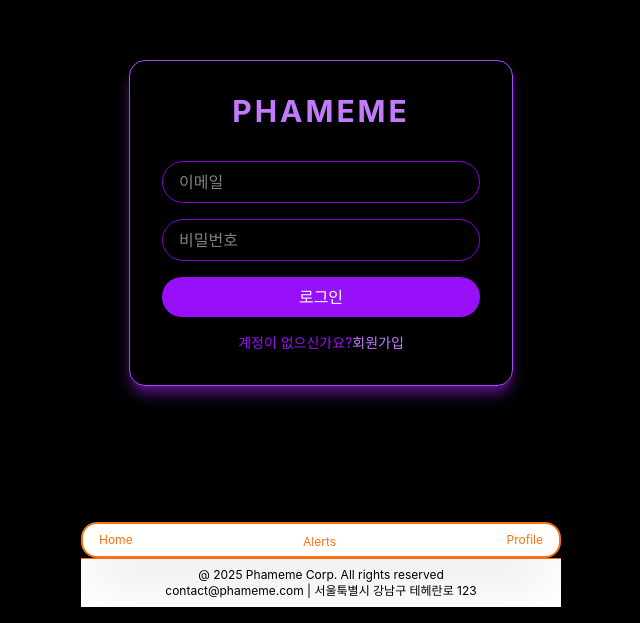
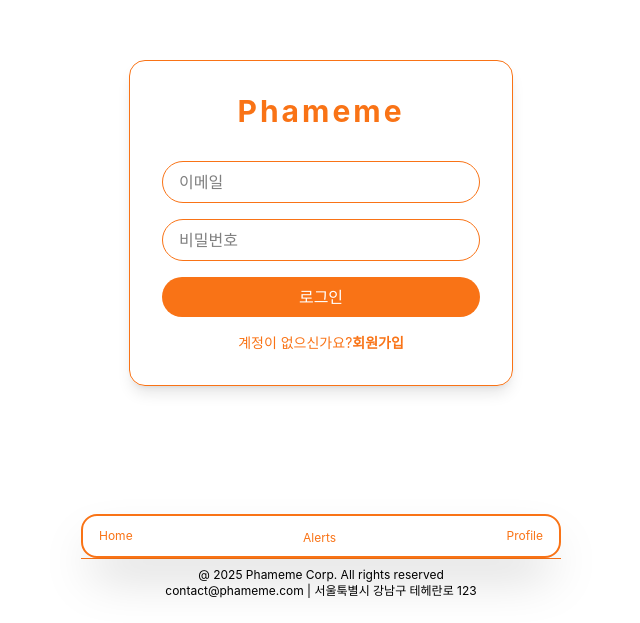
Before and after one commit to momohyphon/phameme-web, a React (Vite) app: page /login in a window 1280 px wide. Shown: the part 177-800 px from the top of the page, without its empty margins (319-959 px from the left). Built offline with nearby package versions, Linux system fonts and the light colour scheme.

Commit message:
회원가입수정

```diff
--- a/src/App.jsx
+++ b/src/App.jsx
@@ -2,7 +2,6 @@
 
 import Login from "./pages/Login";
 import MyPage from "./pages/MyPage";
-import Signup from "./pages/Signup";
 import Home from "./pages/Home";
 import BottomNav from "./pages/BottomNav";
 
@@ -12,7 +11,6 @@
       <Routes>
         <Route path="/" element={<Home />} />
         <Route path="/login" element={<Login />} />
-        <Route path="/signup" element={<Signup />} />
         <Route path="/mypage" element={<MyPage />} />
       </Routes>
       <BottomNav />
--- a/src/pages/BottomNav.jsx
+++ b/src/pages/BottomNav.jsx
@@ -31,7 +31,7 @@
           transition: "transform 0.8s ease-in-out",
           borderColor: currentColor,
         }}
-        className="flex justify-around items-center bg-white border-2 rounded-2xl px-4 py-1 shadow-2xl"
+        className="flex justify-around items-center bg-white border-2 rounded-2xl px-4 py-2 shadow-2xl"
       >
         <button
           onClick={() => navigate("/")}
--- a/src/pages/Home.jsx
+++ b/src/pages/Home.jsx
@@ -21,7 +21,7 @@
           borderColor: currentColor,
           transition: "border-color 1s ease",
         }}
-        className="border-b px-4 py-3 flex justify-between items-center"
+        className="border-b px-4 pt-6 pb-3 flex justify-between items-center"
       >
         <h1
           style={{ color: currentColor, transition: "color 1s ease" }}
--- a/src/pages/Login.jsx
+++ b/src/pages/Login.jsx
@@ -1,14 +1,35 @@
 import { auth } from "../firebase";
 import { signInWithEmailAndPassword } from "firebase/auth";
 import {useNavigate } from "react-router-dom";
+import { useState, useEffect } from 'react';
+import { createUserWithEmailAndPassword } from 'firebase/auth';
 
-import { useState } from "react"
 
 function Login() {
     const[email, setEmail] = useState("");
     const [password, setPassword] = useState("");
     const [error, setError] = useState("");
     const navigate = useNavigate();
+    const neonColors = ["#7C3AED", "#EC4899", "#F97316", "#3B82F6", "#10B981"];
+    const [colorIndex, setColorIndex] = useState(0);
+    const [showSignup, setShowSignup] = useState(false);
+    const [signupName ,setSignupName] = useState("");
+    const [signupGender, setSignupGender] = useState("");
+    const [signupEmail, setSignupEmail] = useState("");
+    const [signupPassword, setSignupPassword] = useState("");
+    const [signupPasswordConfirm, setSignupPasswordConfirm] = useState("");
+    const [signupError, setSignupError] = useState("");
+    const [signupSuccess, setSignupSuccess] = useState("");
+
+    useEffect(()=>{
+
+        const interval = setInterval(() => {
+            setColorIndex((prev) => (prev+1)% neonColors.length);
+        }, 2000);
+        return () => clearInterval(interval);
+    }, []);
+
+    const currentColor = neonColors[colorIndex]
 
     const handleLogin = async () => {
         try {
@@ -17,27 +38,61 @@
         } catch (ree) {
             setError ("이메일 또는 비밀번호가 틀렸습니다.");
         }
+
     };
 
+    const handleSignup = async () => {
+        if (signupPassword !== signupPasswordConfirm) {
+            setSignupError("비밀번호가 일치하지 않습니다.");
+            return
+        }
+        try {
+            await createUserWithEmailAndPassword(auth, signupEmail, signupPassword);
+
+            setSignupSuccess(`${signupName}님 환영합니다.`);
+
+            setTimeout(() => {
+                setShowSignup(false);
+                setSignupSuccess("");
+                setSignupName("");
+                setSignupGender("");
+                setSignupEmail("");
+                setSignupPasswordConfirm("");
+            }, 2000);
+        } catch (err) {
+            setSignupError("회원가입실패.이메일 형식을 확인해 주세요")
+        }
+    };
+
+
     return (
-        <div className="min-h-screen bg-black flex items-center justify-center">
-            <div className="border border-purple-500 rounded-2xl p-8 w-full max-w-sm shadow-lg shadow-purple-900">
-                <h1 className="text-3xl font-bold text-purple-400 tracking-widest text-center mb-8">
-                    PHAMEME
+        <div className="min-h-screen bg-white flex items-center justify-center">
+            <div
+                style={{ borderColor: currentColor, transition: "border-color 1s ease"}}
+                className="border rounded-2xl p-8 w-full max-w-sm shadow-lg"
+
+            >
+                <h1
+                    style ={{color: currentColor, transition: "color 1s ease"}}
+                    className="text-3xl font-bold tracking-widest text-center mb-8"
+                >
+                    Phameme
                 </h1>
                     <input
                         type="email"
                         placeholder="이메일"
                         value={email}
                         onChange ={(e)=> setEmail(e.target.value)}
-                        className ="w-full bg-transparent border border-purple-700 text-white px-4 py-2 rounded-full mb-4 outline-none focus:border-purple-400"
+                        style={{ borderColor: currentColor, transition: "border-color 1s ease"}}
+                        className ="w-full bg-white border text-black px-4 py-2 rounded-full mb-4 outline-none"
                     />
                     <input
                         type="password"
                         placeholder="비밀번호"
                         value={password}
                         onChange={(e)=> setPassword(e.target.value)}
-                        className="w-full bg-transparent border border-purple-700 text-white px-4 py-2 rounded-full mb-4 outline-none focus:border-purple-400"
+                        style={{ borderColor:currentColor, transition: "border-color 1s ease"}}
+                        className="w-full bg-white border text-black px-4 py-2 rounded-full mb-4 outline-none"
                     />
 
                 {error && (
@@ -46,19 +101,114 @@
 
                 <button
                     onClick={handleLogin}
-                    className="w-full bg-purple-600 hover:bg-purple-400 text-white py-2 rounded-full transition mb-4 ml-auto block"
+                    style={{ backgroundColor: currentColor, transition: "background-color 1s ease"}}
+                    className="w-full text-white py-2 rounded-full transition mb-4"
                 >
                     로그인
                 </button>
-                <p className="text-purple-600 text-sm text-center">
+                <p style={{ color: currentColor }} className="text-sm text-center">
                     계정이 없으신가요?{""}
                     <span
-                    onClick={() => navigate("/signup")}
-                    className="text-purple-400 cursor-pointer hover:underline">
+                    onClick={() => setShowSignup(true)}
+                    style={{ color: currentColor}}
+                    className="cursor-pointer hover:underline font-bold">
                         회원가입
                     </span>
                 </p>
             </div>
+        {showSignup && (
+            <div className="fixed inset-0 bg-white bg-opacity-50 flex items-center justify-center z-50">
+                <div
+                    style={{ borderColor: currentColor, transition: "border-color 1s ease"}}
+                    className="border rounded-2xl p-8 w-full max-w-sm shadow-lg bg-white"
+                >
+                    <h1
+                        style={{ color: currentColor, transition: "color 1s ease"}}
+                        className="text-3xl font-bold tracking-widest text-center mb-8"
+                    >
+                        Phameme
+                    </h1>
+                    {signupSuccess && (
+                        <p style={{ color: currentColor }} className="text-center font-bold mb-4">
+                            {signupSuccess}
+                        </p>
+                    )}
+                    <input
+                       type="text"
+                       placeholder="이름"
+                       value={signupName}
+                       onChange={(e) => setSignupName(e.target.value)}
+                       style={{ borderColor: currentColor, transition: "border-color 1s ease"}}
+                       className="w-full bg-white border text-black px-4 py-2 rounded-full mb-4 outline-none"
+                    />
+                    <div className="flex gap-6 mb-4 px-2">
+                        <label style={{color: currentColor }} className="flex items-center gap-2 cursor-pointer">
+                            <input
+                                type="radio"
+                                name="gender"
+                                value="남"
+                                checked={signupGender === "남"}
+                                onChange={(e) => setSignupGender(e.target.value)}
+                            />
+                            남
+                        </label>
+                        <label style={{color: currentColor }} className="flex-center gap-2 cursor-pointer">
+                            <input
+                                type="radio"
+                                name="gender"
+                                value="여"
+                                checked={signupGender === "여"}
+                                onChange={(e) => setSignupGender(e.target.value)}
+                            />
+                            여
+                        </label>
+
+                    </div>
+                    <input
+                        type="email"
+                        placeholder="이메일"
+                        value={signupEmail}
+                        onChange={(e) => setSignupEmail(e.target.value)}
+                        style={{ borderColor: currentColor, transition:"borderColor 1s ease"}}
+                        className="w-full bg-white border text-black px-4 py-2 rounded-full mb-4 outline-none"
+                    />
+                    <input
+                        type="password"
+                        placeholder="비밀번호"
+                        value={signupPasswordConfirm}
+                        onChange={(e) => setSignupPassword(e.target.value)}
+                        className="w-full bg-white border text-black px-4 py-2 rounded-full mb-4 outline-none"
+                    />
+                    <input
+                        type="password"
+                        placeholder="비밀번호"
+                        value={signupPasswordConfirm}
+                        onChange={(e) => setSignupPassword(e.target.value)}
+                        className="w-full bg-white border text-black px-4 py-2 rounded-full mb-4 outline-none"
+                    />
+                    {signupError && (
+                        <p className="text-red-400 text-sm text-center mb-4">{signupError}</p>
+                    )}
+                    <button
+                        onClick={handleSignup}
+                        style={{ backgroundColor: currentColor, transition: "background-color 1s ease"}}
+                        className="w-full text-white py-2 rounded full transition mb-4"
+                    >
+                        회원가입
+                    </button>
+
+                    <button
+                        onClick={() => setShowSignup(false)}
+                        style={{ borderColor: currentColor, color: currentColor}}
+                        className="w-full border py-2 rounded-full transition"
+                    >
+                        닫기
+                    </button>
+                </div>
+
+            </div>
+
+            )}
         </div>
     );
 }
--- a/src/pages/Signup.jsx
+++ b/src/pages/Signup.jsx
@@ -1,66 +1,104 @@
-import { auth } from "../firebase";
-import { createUserWithEmailAndPassword } from "firebase/auth";
-import { useNavigate } from "react-router-dom";
+// import { auth } from "../firebase";
+// import { createUserWithEmailAndPassword } from "firebase/auth";
+// import { useNavigate } from "react-router-dom";
 
-import { useState } from "react";
+// import { useState, useEffect } from "react";
 
-function Signup() {
-  const [email, setEmail] = useState("");
-  const [password, setPassword] = useState("");
-  const [error, setError] = useState("");
-  const navigate = useNavigate();
+// function Signup() {
+//   const [email, setEmail] = useState("");
+//   const [password, setPassword] = useState("");
+//   const [error, setError] = useState("");
+//   const navigate = useNavigate();
+//   const neonColors = ["#7C3AED", "#EC4899", "#F97316", "#3B82F6", "#10B981"];
+//   const [colorIndex, setColorIndex] = useState(0);
 
-  const handleSignup = async () => {
-    try {
-      await createUserWithEmailAndPassword(auth, email, password);
-      navigate("/login");
-    } catch (err) {
-      setError("회원가입 실패. 이메일 형식을 확인해 주세요.");
-    }
-  };
+//   useEffect(() => {
+//     const interval = setInterval(() => {
+//       setColorIndex((prev) => (prev + 1) % neonColors.length);
+//     }, 2000);
+//     return () => clearInterval(interval);
+//   }, []);
+//   const currentColor = neonColors[colorIndex];
 
-  return (
-    <div className="min-h-screen bg-black flex items-center justify-center">
-      <div className="border border-purple-500 rounded-2xl p-8 w-full max-w-sm shadow-lg shadow-purple-900 ">
-        <h1 className="text-3xl font-bold text-purple-400 tracking-widest text-center mb-8">
-          PHAMEME
-        </h1>
-        <input
-          type="email"
-          placeholder="이메일"
-          value={email}
-          onChange={(e) => setEmail(e.target.value)}
-          className="w-full bg-transparent border border-purple-700 text-white px-4 py-2 rounded-full mb-4 outline-none focus:border-purple-400"
-        />
+//   const handleSignup = async () => {
+//     try {
+//       await createUserWithEmailAndPassword(auth, email, password);
+//       navigate("/login");
+//     } catch (err) {
+//       setError("회원가입 실패. 이메일 형식을 확인해 주세요.");
+//     }
+//   };
 
-        <input
-          type="password"
-          placeholder="비밀번호"
-          value={password}
-          onChange={(e) => setPassword(e.target.value)}
-          className="w-full bg-transparent border border-purple-700 text-white px-4 py-2 rounded-full mb-4 outline-none focus:border-purple-400"
-        />
-        {error && (
-          <p className="text-red-400 text-sm text-center mb-4">{error}</p>
-        )}
-        <button
-          onClick={handleSignup}
-          className="w-full bg-purple-600 hover:bg-purple-400 text-white py-2 rounded-full transition mb-4"
-        >
-          회원가입
-        </button>
-        <p className="text-purple-600 text-center">
-          이미 계정이 있으신가요?{""}
-          <span
-            onClick={() => navigate("/login")}
-            className="text-purple-400 cursor-pointer hover:underline"
-          >
-            로그인
-          </span>
-        </p>
-      </div>
-    </div>
-  );
-}
+//   return (
+//     <div className="min-h-screen bg white flex items-center justify-center">
+//       <div
+//         style={{
+//           borderColor: currentColor,
+//           transition: "border-color 1s ease",
+//         }}
+//         className="border rounded-2xl p-8 w-full max w-sm shadow-lg"
+//       >
+//         {/* 로고 -글자색 변동 */}
+//         <h1
+//           style={{ color: currentColor, transition: "color 1s ease" }}
+//           className="text-3xl font-bold tracking-widest text-center mb-8"
+//         >
+//           Phameme
+//         </h1>
+//         {/* 이메일 입력-외곽선 색상변동 */}
+//         <input
+//           type="email"
+//           placeholder="이메일"
+//           value={email}
+//           onChange={(e) => setEmail(e.target.value)}
+//           style={{
+//             borderColor: currentColor,
+//             transition: "border-color 1s ease",
+//           }}
+//           className="w-full bg-white border text-black px-4 py-2 rounded-full mb-4 outline-none"
+//         />
+//         {/* 비밀번호 입력-외과선 색상 변동 */}
+//         <input
+//           type="password"
+//           placeholder="비밀번호"
+//           value={password}
+//           onChange={(e) => setPassword(e.target.value)}
+//           style={{
+//             borderColor: currentColorm,
+//             transition: "border-color 1s ease",
+//           }}
+//           className="w-full bg-white border text-black px-4 py-2 rounded-full mb-4 outline-none"
+//         />
+//         {/* 오류 메시지-오류 있을때만 표시 */}
+//         {error && (
+//           <p className="text-red-400 text-sm text-center mb-4">{error}</p>
+//         )}
+//         {/* 회원 가입 버튼-배경색 버튼 */}
+//         <button
+//           onClick={handleSignup}
+//           style={{
+//             backgroundClolor: currentColor,
+//             transition: "background-color 1s ease",
+//           }}
+//           className="w-full text-white py-2 rounded-full transition mb-4"
+//         >
+//           회원가입
+//         </button>
 
-export default Signup;
+//         {/* 로그인 링크 */}
+//         <p className="text-purple-600 text-center">
+//           이미 계정이 있으신가요?{""}
+//           <span
+//             onClick={() => navigate("/login")}
+//             style={{ color: currentColor }}
+//             className="cursor-pointer hover:underline font bold"
+//           >
+//             로그인
+//           </span>
+//         </p>
+//       </div>
+//     </div>
+//   );
+// }
+
+// export default Signup;
```
